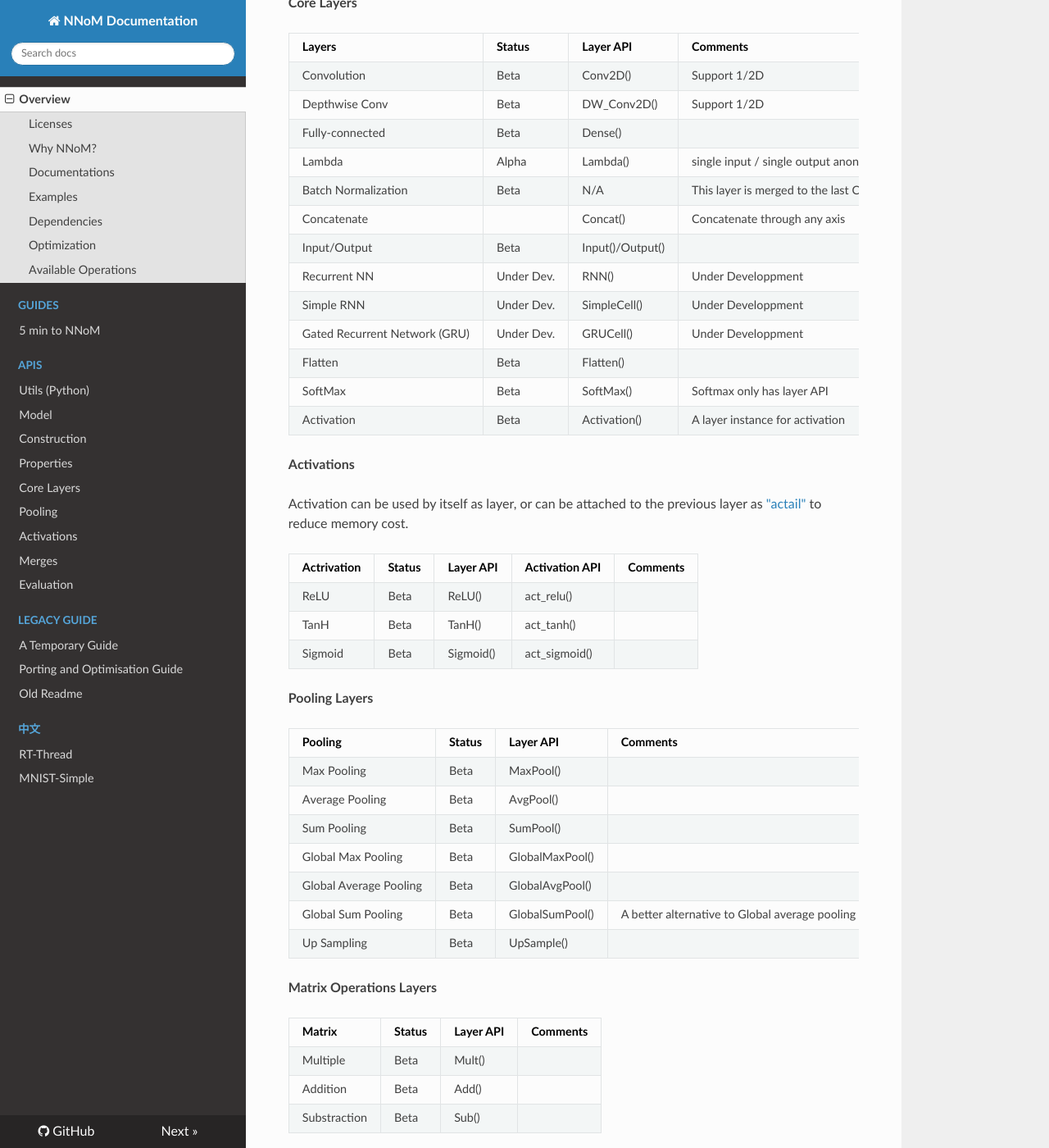
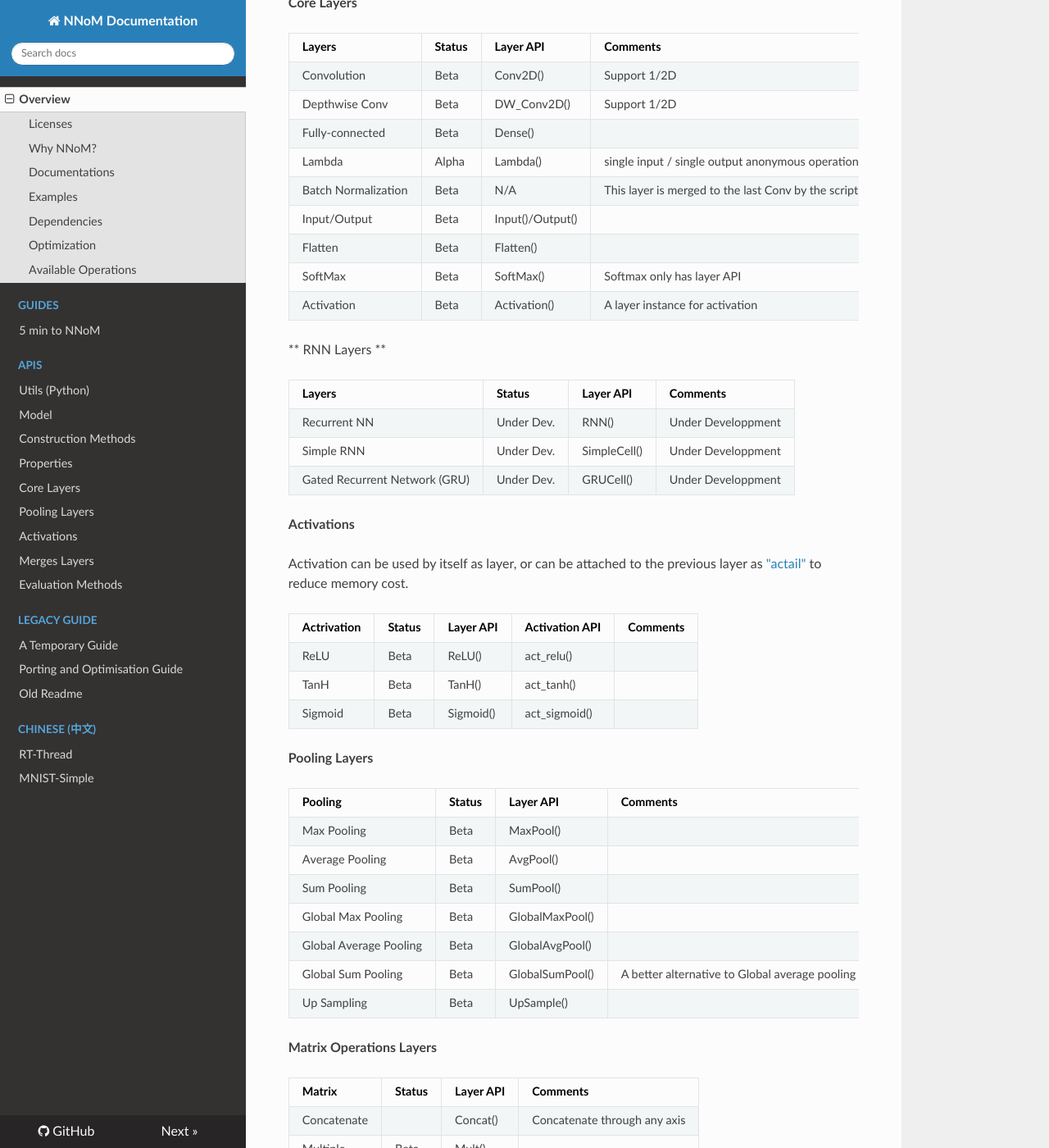
Before and after one commit to majianjia/nnom, an MkDocs documentation site: the page built from docs/index.md, in a window 1280 px wide and 1400 px high, scrolled down 3249 px. Shown: the whole window at 82% size. Built offline with MkDocs 1.6.1, drawn with Linux system fonts in a browser that asks for light colours; nearby versions of some CDN libraries.

Commit message:
update docs

```diff
--- a/docs/index.md
+++ b/docs/index.md
@@ -104,14 +104,18 @@
 | Fully-connected | Beta| Dense()| |
 | Lambda |Alpha| Lambda() |single input / single output anonymous operation|
 | Batch Normalization |Beta | N/A| This layer is merged to the last Conv by the script|
-| Concatenate | | Concat()| Concatenate through any axis|
 | Input/Output |Beta | Input()/Output()| |
+| Flatten|Beta | Flatten()| |
+| SoftMax|Beta | SoftMax()| Softmax only has layer API|
+| Activation|Beta| Activation()|A layer instance for activation|
+
+** RNN Layers **
+
+| Layers | Status |Layer API|Comments|
+| ------ |-- |--|--|
 | Recurrent NN | Under Dev.| RNN()| Under Developpment |
 | Simple RNN | Under Dev. | SimpleCell()| Under Developpment |
 | Gated Recurrent Network (GRU)| Under Dev. | GRUCell()| Under Developpment |
-| Flatten|Beta | Flatten()| |
-| SoftMax|Beta | SoftMax()| Softmax only has layer API|
-| Activation|Beta| Activation()|A layer instance for activation|
 
 **Activations**
 
--- a/mkdocs.yml
+++ b/mkdocs.yml
@@ -5,6 +5,7 @@
 
 repo_url: https://github.com/majianjia/nnom
 site_description: 'A higher-level Neural Network library for microcontrollers.'
+google_analytics: ['UA-141541198-1', 'majianjia.github.io/nnom']
 
 nav:
 - Overview: 'index.md'
@@ -13,17 +14,17 @@
 - APIs:
   - Utils (Python): 'api_nnom_utils.md'
   - Model: 'api_model.md'
-  - Construction: 'api_construction.md'
+  - Construction Methods: 'api_construction.md'
   - Properties: 'api_properties.md'
   - Core Layers: 'api_layers.md'
-  - Pooling: 'api_pooling.md'
+  - Pooling Layers: 'api_pooling.md'
   - Activations: 'api_activations.md'
-  - Merges: 'api_merge.md'
-  - Evaluation: 'api_evaluation.md'
+  - Merges Layers: 'api_merge.md'
+  - Evaluation Methods: 'api_evaluation.md'
 - Legacy Guide:
   - A Temporary Guide: 'A_Temporary_Guide_to_NNoM.md'
   - Porting and Optimisation Guide: 'Porting_and_Optimisation_Guide.md'
   - Old Readme: 'legacy_README.md'
-- 中文:
+- Chinese (中文):
   - RT-Thread: 'rt-thread_guide.md'
   - MNIST-Simple: 'example_mnist_simple_cn.md'
```
Also changed, not shown: other parts of docs/index.md (+1 -0 lines), README.md (+10 -4 lines).
